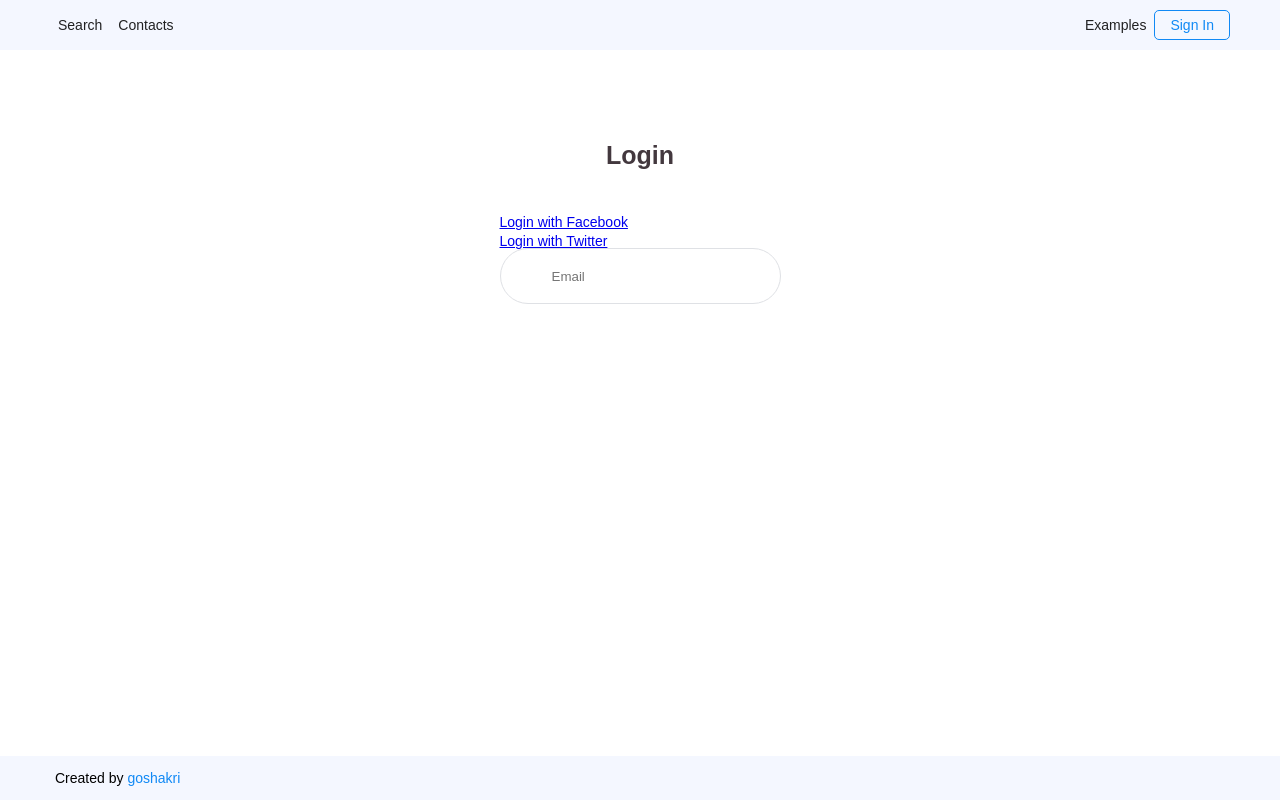
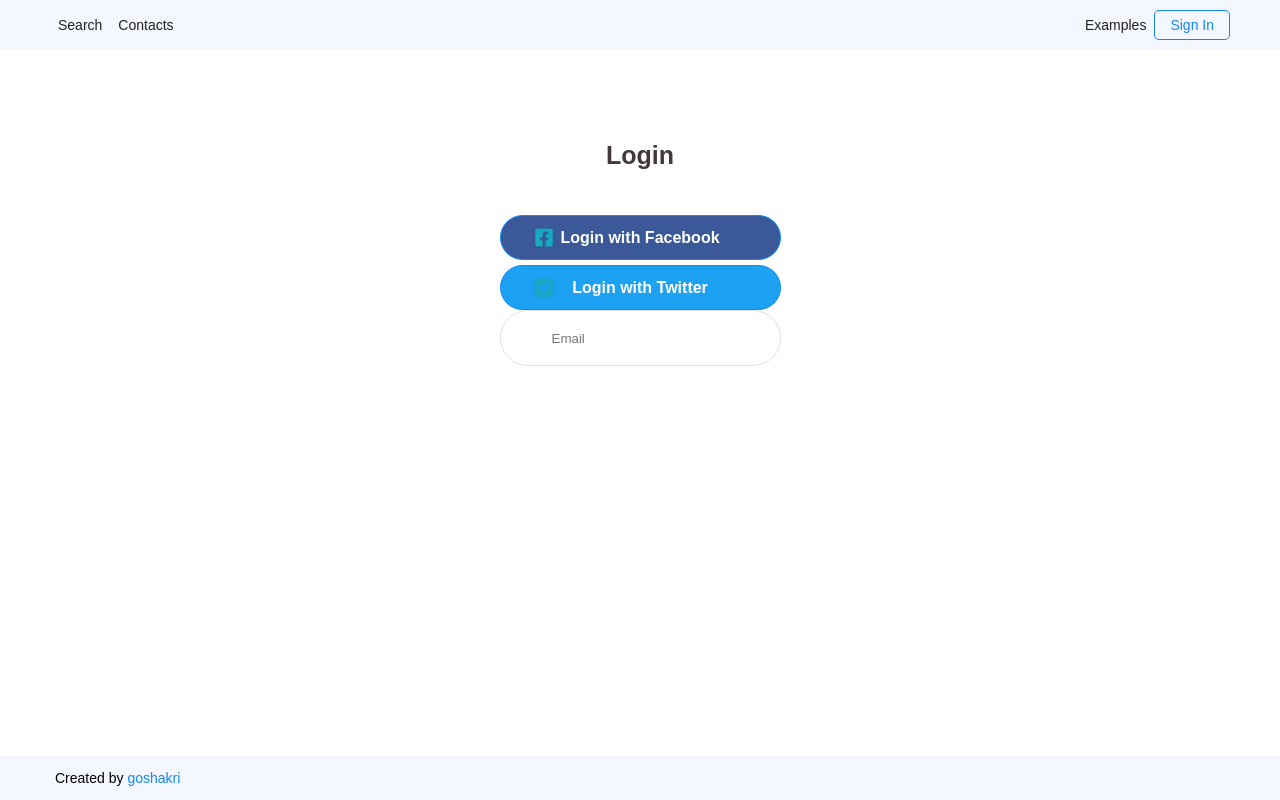
Before and after one commit to goshakri/google-Home-page1, a React (Create React App) app: page /SignIn in a window 1280 px wide. Built offline with nearby package versions, Linux system fonts and the light colour scheme.

Commit message:
Created new link facebook and twitter

```diff
--- a/src/SignIn.js
+++ b/src/SignIn.js
@@ -15,11 +15,11 @@ function SignIn() {
                 <span className="Text Text--login u-pb-40">Login</span>
 
                 <div className="u-pt-5">
-                  <a href="#">Login with Facebook</a>
+                  <a className="Button Button--linkbgone" href="#">Login with Facebook</a>
                 </div>
 
                 <div className="u-pt-5">
-                  <a href="#">Login with Twitter</a>
+                  <a className="Button Button--linkbgtwo" href="#">Login with Twitter</a>
                 </div>
 
                 <div className="Input">
--- a/src/stylesheets/modules/_Button.scss
+++ b/src/stylesheets/modules/_Button.scss
@@ -16,4 +16,44 @@
   &--spaced {
     margin: 0px 15px 0px 0;
   }
+
+  &--linkbgone {
+    display: flex;
+    justify-content: center;
+    align-items: center;
+
+    height: 45px;
+    border-radius: 25px;
+    width: 100%;
+    line-height: 1.2;
+    font-size: 16px;
+    color: #fff;
+    background-color: #3b5998;
+    font-weight: bold;
+
+    background-image: url(../../images/facebook.png);
+    background-repeat: no-repeat;
+    background-size: 26px;
+    background-position: center left 30px;
+  }
+
+  &--linkbgtwo {
+    display: flex;
+    justify-content: center;
+    align-items: center;
+
+    height: 45px;
+    border-radius: 25px;
+    width: 100%;
+    line-height: 1.2;
+    font-size: 16px;
+    color: #fff;
+    background-color: #1da1f2;
+    font-weight: bold;
+
+    background-image: url(../../images/twitter.png);
+    background-repeat: no-repeat;
+    background-size: 26px;
+    background-position: center left 30px;
+  }
 }
```
Also changed, not shown: src/images/facebook.png (added), src/images/twitter.png (added).
